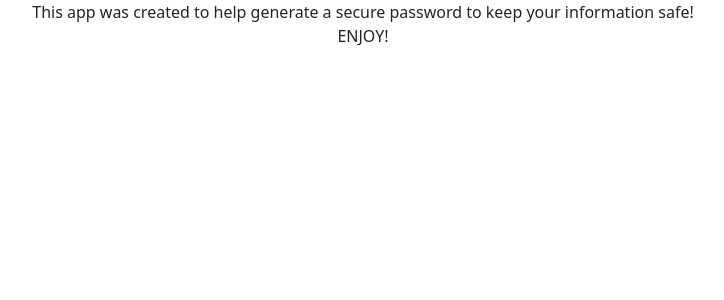
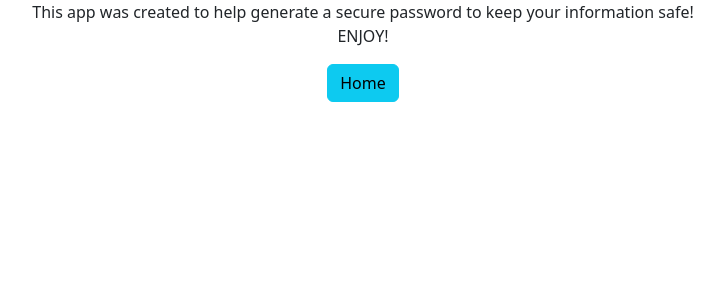
Before and after one commit to eacastUA/new-password-generator, a Django app: page /about/ in a window 1280 px wide. Shown: the top 300 px of the page, without its empty margins (277-1001 px from the left). Run offline with Django 3.2, Linux system fonts and the light colour scheme.

Commit message:
Re-added links to pages to test merge with main

```diff
--- a/generator/templates/generator/about.html
+++ b/generator/templates/generator/about.html
@@ -19,5 +19,6 @@
         </p>
 
     </body>
+    <a href ="{% url 'home' %}" class="btn btn-info">Home</a>
 </div>
 </html>
--- a/generator/templates/generator/home.html
+++ b/generator/templates/generator/home.html
@@ -32,6 +32,7 @@
     <input type="submit" value="Generate Password" class="btn btn-primary"></input>
     <br>
     <br>
+    <a href="{% url 'about' %}" class="btn btn-info">About</a>
 
 
 </form>
--- a/generator/templates/generator/password.html
+++ b/generator/templates/generator/password.html
@@ -2,4 +2,5 @@
 <div class="container text-center">
     <h2>PASSWORD GENERATOR</h2>
     <h2 class="alert alert-success">{{ password }}</h2>
+    <a href="{% url 'home' %}" class="btn btn-info">Home</a>
 </div>
```
